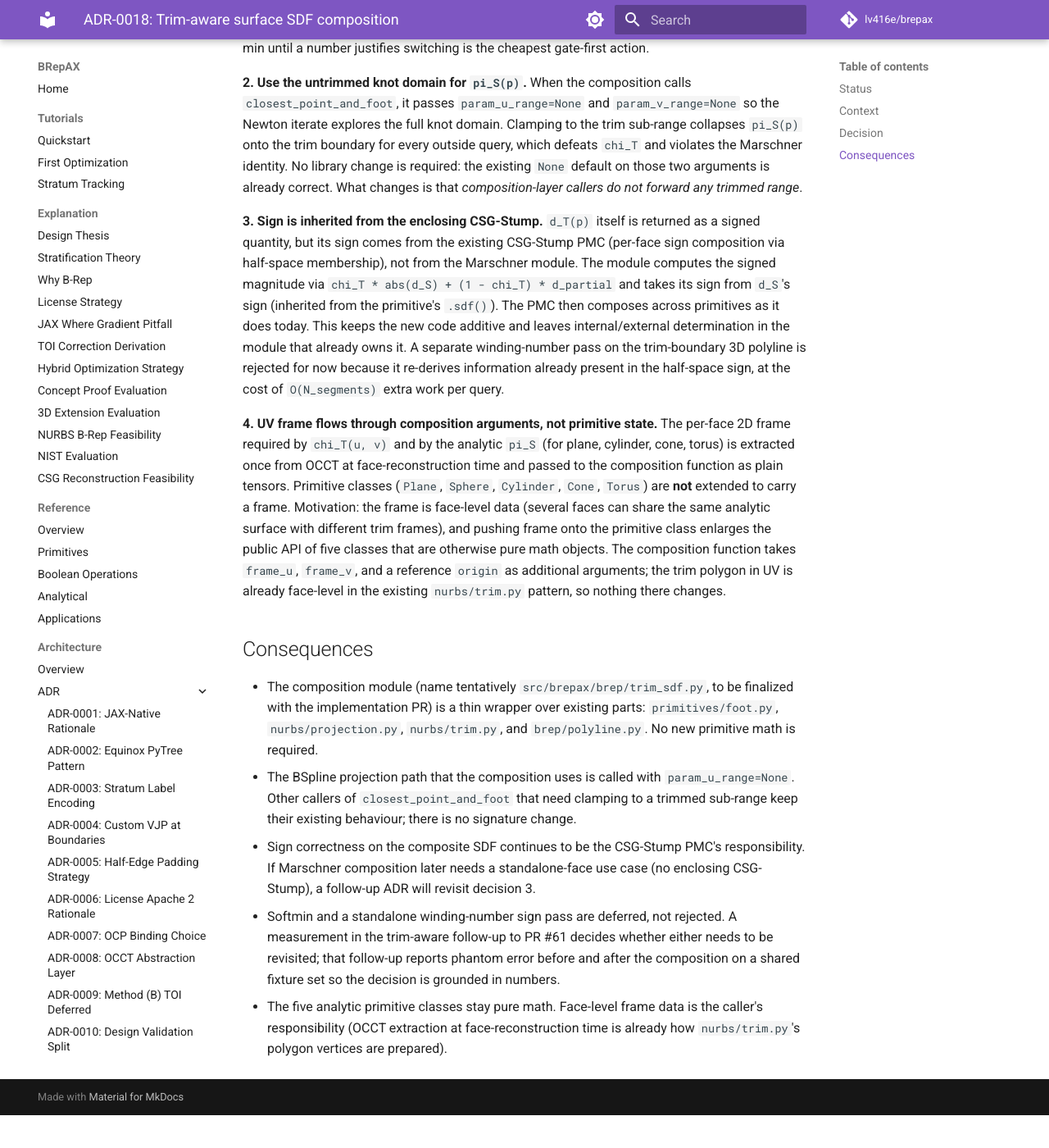
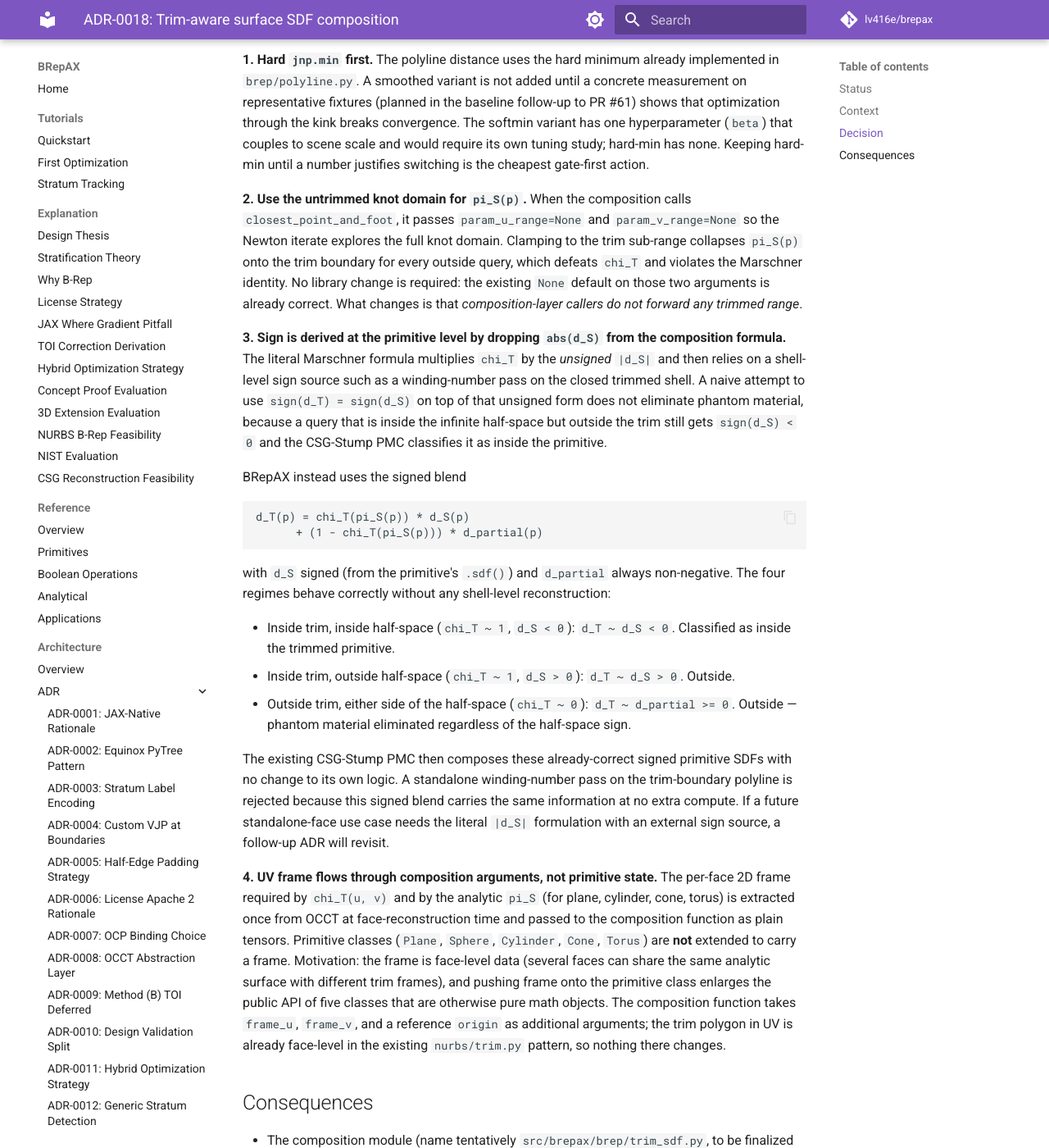
Before and after one commit to lv416e/brepax, an MkDocs documentation site: the page built from docs/architecture/adr/0018-trim-aware-sdf-composition.md, in a window 1280 px wide and 1400 px high, scrolled down 1491 px. Shown: the whole window at 82% size. Built offline with MkDocs 1.6.1 and Material for MkDocs 9.7.7, drawn with Linux system fonts in a browser that asks for light colours; comment, search, counter and statistics services are not loaded; before the commit the page ends 2851 px from its top, so only the background shows below that; some of the changed text lies outside the part shown.

Commit message:
docs(adr): drop abs(d_S) from trim-aware composition to kill phantom at primitive level
An earlier draft inherited the composite SDF sign from the primitive's
half-space membership while keeping the literal Marschner |d_S| in the
magnitude. That combination does not eliminate phantom material: a
query that is inside the infinite half-space but outside the trim
still ends up with sign(d_T) = sign(d_S) < 0, and the CSG-Stump PMC
classifies it as inside the primitive.

The correct form for this codebase is the signed blend

  d_T(p) = chi_T(pi_S(p)) * d_S(p) + (1 - chi_T(pi_S(p))) * d_partial(p)

with d_S signed and d_partial non-negative. The four regimes (in/out
trim crossed with in/out half-space) all land on the right side of
zero without any shell-level sign reconstruction. The existing
CSG-Stump PMC composes the already-correct trimmed primitive SDFs
with no change to its own logic.

Co-Authored-By: Claude <noreply@anthropic.com>

````diff
--- a/docs/architecture/adr/0018-trim-aware-sdf-composition.md
+++ b/docs/architecture/adr/0018-trim-aware-sdf-composition.md
@@ -15,20 +15,31 @@ captures phantom material outside the solid.  Linkrods is the worst measured
 case (`abs(BSpline SDF)` drifts +219 % on volume; see ADR-0016).
 
 The remediation path adopted here is the Marschner-style composition
-(Marschner et al. 2023, "CSG on Neural SDFs"):
+(Marschner et al. 2023, "CSG on Neural SDFs").  The literal paper form is
+unsigned and relies on a shell-level sign source:
 
 ```
-  d_T(p)  =  chi_T(pi_S(p)) * abs(d_S(p))
+  |d_T(p)|  =  chi_T(pi_S(p)) * abs(d_S(p))
+            +  (1 - chi_T(pi_S(p))) * d_partial(p)
+```
+
+The form BRepAX uses drops the `abs` and blends the already-signed
+`d_S` with the unsigned boundary distance so the result is itself a
+signed SDF without any shell-level sign reconstruction:
+
+```
+  d_T(p)  =  chi_T(pi_S(p)) * d_S(p)
           +  (1 - chi_T(pi_S(p))) * d_partial(p)
 ```
 
-- `d_S(p)` — unsigned distance to the untrimmed analytic surface (existing).
-- `pi_S(p)` — foot-of-perpendicular on the untrimmed surface, returning the
-  3D foot and the UV parameter (PR #62).
+- `d_S(p)` — signed distance to the untrimmed analytic surface
+  (existing primitive `.sdf()`).
+- `pi_S(p)` — foot-of-perpendicular on the untrimmed surface, returning
+  the 3D foot and the UV parameter (PR #62).
 - `chi_T(u, v)` — smooth trim indicator in UV, 1 inside the trim polygon
   and 0 outside (existing `nurbs/trim.trim_indicator`).
-- `d_partial(p)` — unsigned 3D distance to the closed trim boundary polyline
-  (PR #63).
+- `d_partial(p)` — unsigned 3D distance to the closed trim boundary
+  polyline (PR #63), always `>= 0`.
 
 Four sub-decisions remain before `d_T(p)` itself can be wired into the
 CSG-Stump path.  They are all small, tightly related, and cheap to reverse
@@ -44,9 +55,9 @@ The four sub-decisions:
 2. The existing BSpline projection clamps `(u, v)` to a trimmed parameter
    range when one is provided.  Marschner's `pi_S(p)` is defined on the
    *untrimmed* surface.  Which domain does the composition use?
-3. `d_partial(p)` is unsigned by construction.  Where does `d_T(p)`'s sign
-   come from — the Marschner module itself, the enclosing CSG-Stump
-   composition, or a separate winding-number pass?
+3. `d_partial(p)` is unsigned by construction.  How does `d_T(p)` acquire a
+   sign that is correct both inside the trim and outside it, without a
+   shell-level winding pass?
 4. Analytic primitives in BRepAX do not store a local 2D frame, but
    `chi_T(u, v)` and `pi_S(p)` both require one.  Does the frame live on
    the primitive class, or is it passed through the composition function?
@@ -71,18 +82,40 @@ identity.  No library change is required: the existing `None` default on
 those two arguments is already correct.  What changes is that
 *composition-layer callers do not forward any trimmed range*.
 
-**3. Sign is inherited from the enclosing CSG-Stump.**  `d_T(p)` itself is
-returned as a signed quantity, but its sign comes from the existing
-CSG-Stump PMC (per-face sign composition via half-space membership), not
-from the Marschner module.  The module computes the signed magnitude via
-`chi_T * abs(d_S) + (1 - chi_T) * d_partial` and takes its sign from
-`d_S`'s sign (inherited from the primitive's `.sdf()`).  The PMC then
-composes across primitives as it does today.  This keeps the new code
-additive and leaves internal/external determination in the module that
-already owns it.  A separate winding-number pass on the trim-boundary 3D
-polyline is rejected for now because it re-derives information already
-present in the half-space sign, at the cost of `O(N_segments)` extra work
-per query.
+**3. Sign is derived at the primitive level by dropping `abs(d_S)` from
+the composition formula.**  The literal Marschner formula multiplies
+`chi_T` by the *unsigned* `|d_S|` and then relies on a shell-level sign
+source such as a winding-number pass on the closed trimmed shell.  A naive
+attempt to use `sign(d_T) = sign(d_S)` on top of that unsigned form does
+not eliminate phantom material, because a query that is inside the
+infinite half-space but outside the trim still gets `sign(d_S) < 0` and
+the CSG-Stump PMC classifies it as inside the primitive.
+
+BRepAX instead uses the signed blend
+
+```
+d_T(p) = chi_T(pi_S(p)) * d_S(p)
+      + (1 - chi_T(pi_S(p))) * d_partial(p)
+```
+
+with `d_S` signed (from the primitive's `.sdf()`) and `d_partial` always
+non-negative.  The four regimes behave correctly without any shell-level
+reconstruction:
+
+- Inside trim, inside half-space (`chi_T ~ 1`, `d_S < 0`): `d_T ~ d_S < 0`.
+  Classified as inside the trimmed primitive.
+- Inside trim, outside half-space (`chi_T ~ 1`, `d_S > 0`): `d_T ~ d_S > 0`.
+  Outside.
+- Outside trim, either side of the half-space (`chi_T ~ 0`): `d_T ~ d_partial >= 0`.
+  Outside — phantom material eliminated regardless of the half-space
+  sign.
+
+The existing CSG-Stump PMC then composes these already-correct signed
+primitive SDFs with no change to its own logic.  A standalone
+winding-number pass on the trim-boundary polyline is rejected because
+this signed blend carries the same information at no extra compute.  If
+a future standalone-face use case needs the literal `|d_S|` formulation
+with an external sign source, a follow-up ADR will revisit.
 
 **4. UV frame flows through composition arguments, not primitive state.**
 The per-face 2D frame required by `chi_T(u, v)` and by the analytic
@@ -109,10 +142,12 @@ there changes.
   `param_u_range=None`.  Other callers of `closest_point_and_foot` that
   need clamping to a trimmed sub-range keep their existing behaviour;
   there is no signature change.
-- Sign correctness on the composite SDF continues to be the CSG-Stump
-  PMC's responsibility.  If Marschner composition later needs a
-  standalone-face use case (no enclosing CSG-Stump), a follow-up ADR
-  will revisit decision 3.
+- Sign correctness at the primitive level is now the composition
+  module's responsibility via the signed blend.  The CSG-Stump PMC
+  composes already-correct trimmed primitive SDFs and needs no change.
+  If a future standalone-face use case needs the literal `|d_S|`
+  formulation with an external sign source, a follow-up ADR will revisit
+  decision 3.
 - Softmin and a standalone winding-number sign pass are deferred, not
   rejected.  A measurement in the trim-aware follow-up to PR #61 decides
   whether either needs to be revisited; that follow-up reports phantom
````
